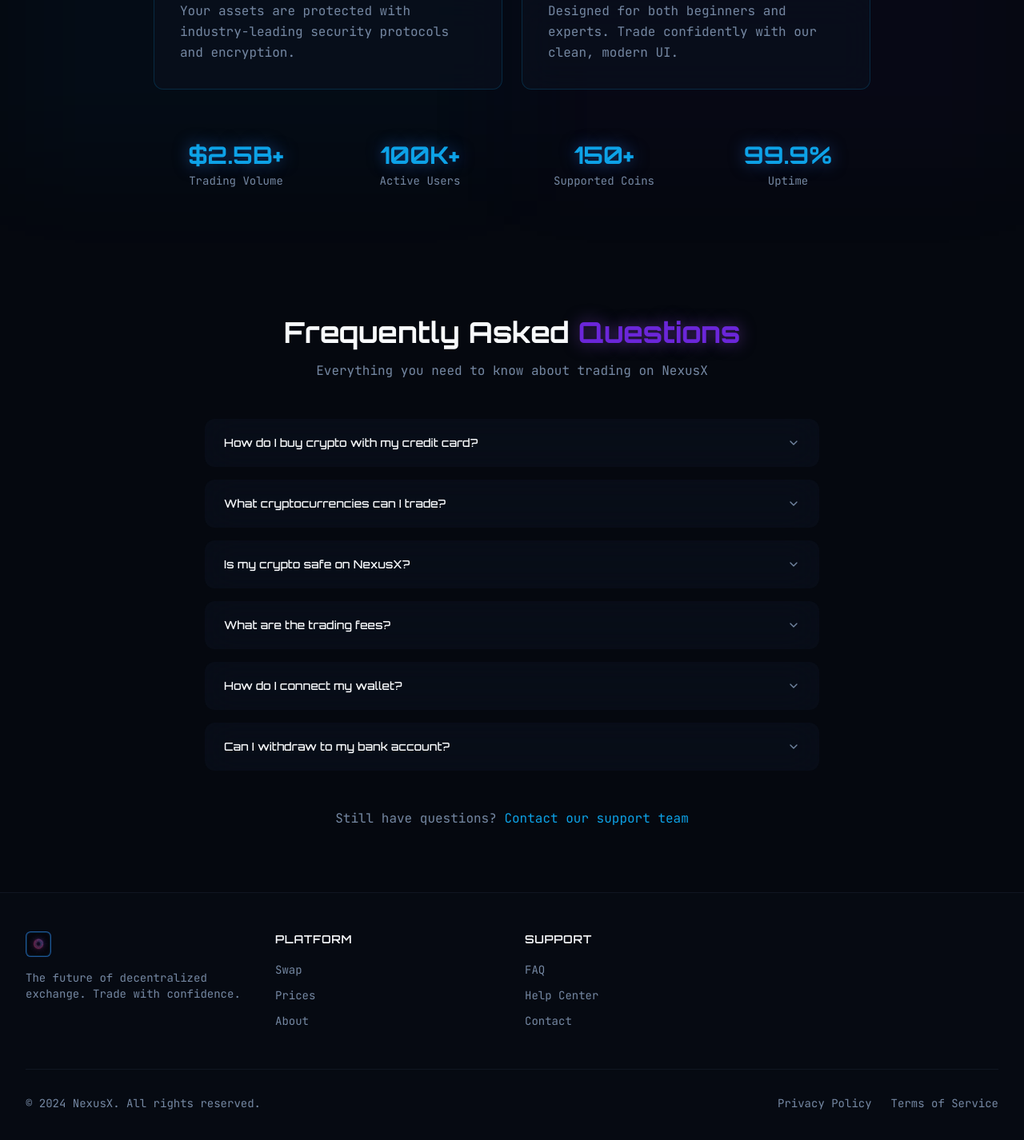
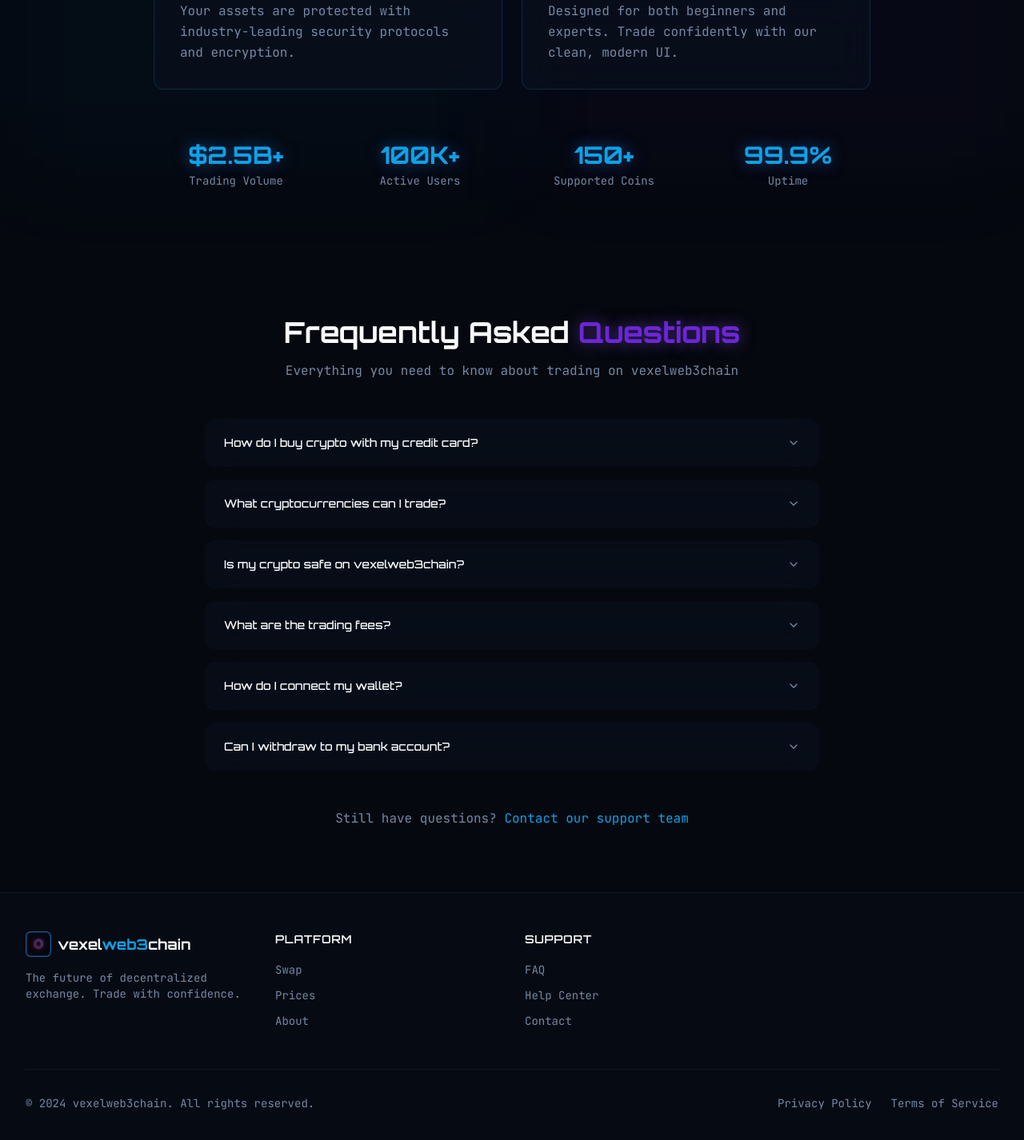
Before and after one commit to webedge244-pixel/webexchange, a Next.js app: page / in a window 1280 px wide. Shown: the part 2991-4417 px from the top of the page at 80% size. Built offline with nearby package versions, Linux system fonts and the light colour scheme; no server answers.

Commit message:
refactor: update branding references from NexusX to vexelweb3chain in FAQSection and Footer components

```diff
--- a/components/home/FAQSection.tsx
+++ b/components/home/FAQSection.tsx
@@ -17,7 +17,7 @@ const faqs = [
     answer: 'We support over 150 cryptocurrencies including Bitcoin (BTC), Ethereum (ETH), Solana (SOL), and many more. You can swap between any supported pairs with competitive rates and minimal fees.',
   },
   {
-    question: 'Is my crypto safe on NexusX?',
+    question: 'Is my crypto safe on vexelweb3chain?',
     answer: 'Yes. We use bank-grade security measures including 256-bit encryption, cold storage for the majority of assets, and multi-signature wallets. Additionally, we recommend using a hardware wallet for maximum security.',
   },
   {
@@ -53,7 +53,7 @@ const FAQSection: React.FC = () => {
             Frequently Asked <span className="text-secondary text-glow-purple">Questions</span>
           </h2>
           <p className="text-muted-foreground max-w-xl mx-auto">
-            Everything you need to know about trading on NexusX
+            Everything you need to know about trading on vexelweb3chain
           </p>
         </div>
 
--- a/components/layout/Footer.tsx
+++ b/components/layout/Footer.tsx
@@ -14,9 +14,9 @@ const Footer: React.FC = () => {
                 <img src='/webex.jpeg' alt='logo' className='w-7 h-7 rounded-md'/>
               </span>
               </div>
-              {/* <span className="font-orbitron font-bold text-lg">
-                NEXUS<span className="text-primary">X</span>
-              </span> */}
+              <span className="font-orbitron font-bold text-lg">
+                vexel<span className="text-primary">web3</span>chain
+              </span>
             </Link>
             <p className="text-sm text-muted-foreground">
               The future of decentralized exchange. Trade with confidence.
@@ -92,7 +92,7 @@ const Footer: React.FC = () => {
 
         <div className="mt-12 pt-8 border-t border-border/50 flex flex-col md:flex-row items-center justify-between gap-4">
           <p className="text-sm text-muted-foreground">
-            © 2024 NexusX. All rights reserved.
+            © 2024 vexelweb3chain. All rights reserved.
           </p>
           <div className="flex gap-6">
             <a
```
